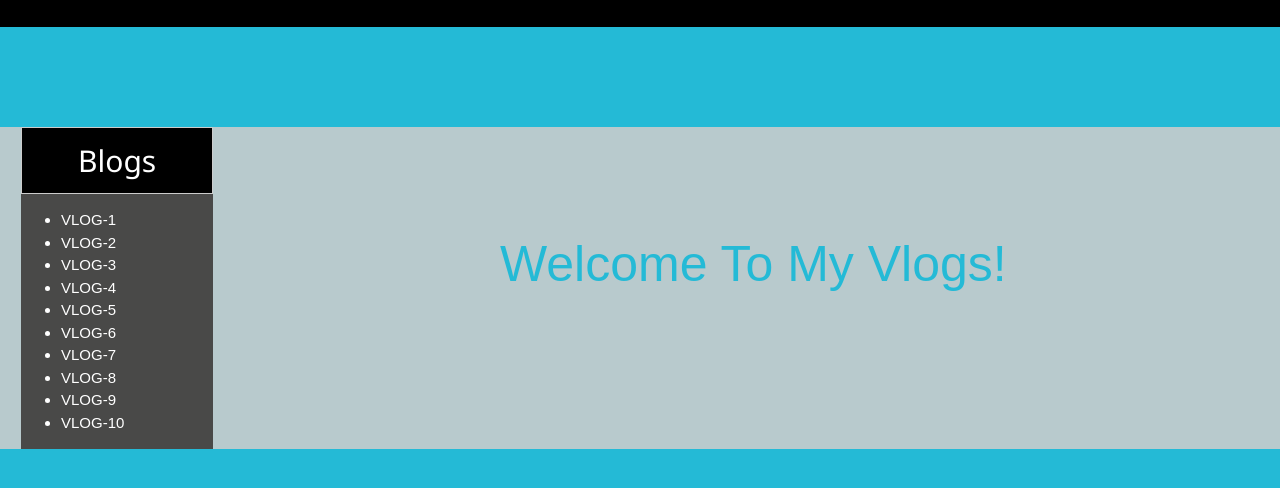
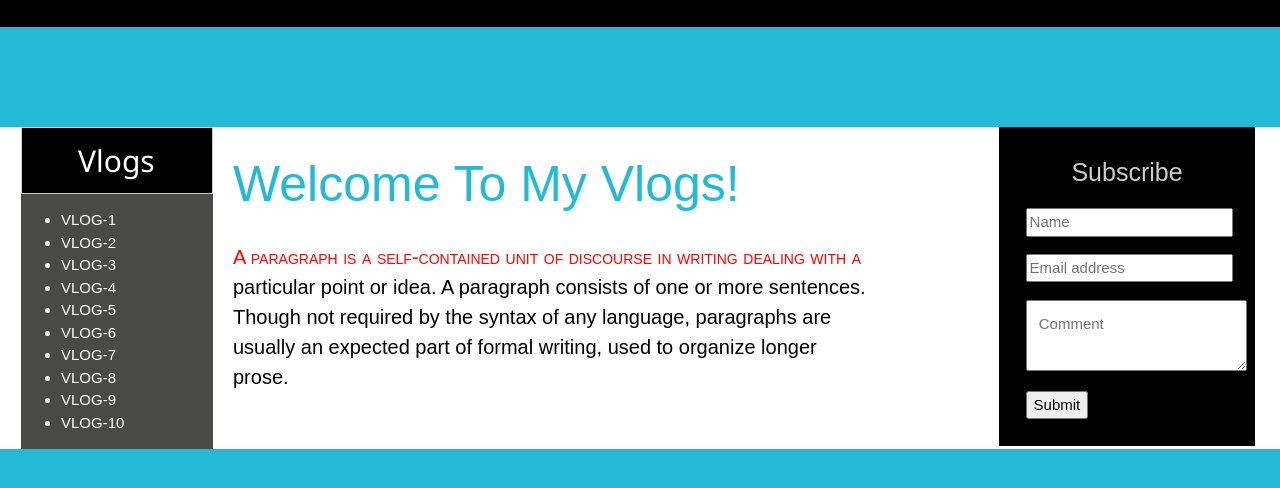
Before and after one commit to nishanttiwary49/Vlog_html, a plain HTML site: page index.html in a window 1280 px wide. Shown: the part 118-606 px from the top of the page. Drawn offline with nearby package versions, Linux system fonts and the light colour scheme.

Commit message:
second commit

```diff
--- a/Style.css
+++ b/Style.css
@@ -1,6 +1,9 @@
 body {
     font-family: Arial, Helvetica, sans-serif;
     background-color: #24BAD6;
+  }
+  a:hover{
+    color: #24BAD6;
   }
     .container {
       background-color: #494948;
@@ -38,12 +41,10 @@ body {
       background-color: #24BAD6;
     }
     .modal-content {
-      background-color: rgba(204, 204, 204, 0.884);
+      background-color: white;
       display: inline-block;
       margin-top: 100px;
-      /* border: 1px solid #000; */
       width: 100%;
-      /* padding-bottom: 50px; */
     }
     .w3-container{
       background-color:#000;
@@ -112,15 +113,42 @@ body {
       float: none;
     }
   }
-    @media screen and (max-width: 300px) {
-      span.psw {
-         display: block;
-         float: none;
-      }
-    }
     .para{
-      padding-left: 500px;
-      padding-top: 100px;
+      margin-left: 20px;
+      margin-top: 20px;
       color:#24BAD6 ;
       font-size: 50px;
+      float: left;
+      width: 50%;
     }
+    p::first-line {
+      color: #ff0000;
+      font-variant: small-caps;
+    }
+    .line{
+    font-size: 20px;
+    color: #000;
+    }
+    .table{
+      border: 1px solid #000;
+      background-color: #000;
+      width: 20%;
+      float: right;
+      margin-right: 25px;
+      padding: 2%;
+    }
+    .table textarea {
+      padding: 6%;
+      margin-top: 18px;
+    }
+    .table input{
+      margin-top: 17px;
+    }
+    .table button{
+      margin-top: 13px;
+    }
+    .subhead{
+      color: #ccc;
+      text-align: center;
+      font-size: 25px;
+    }
--- a/index.html
+++ b/index.html
@@ -10,7 +10,7 @@
   </head>
   <body>
     <div id="id01" class="modal">
-      <div class="header">
+      <header class="header">
         <img src="logo1.jpg" width="80" height="60" class="logo">
         <div class="header-right">
           <a class="active" href="#home">Home</a>
@@ -18,12 +18,12 @@
           <a href="#contact">Contact</a>
           <a href="#about">About</a>
         </div>
-      </div>
+      </header>
       <div class="modal-content animate">
         <div class="container">
           <div class="w3-row">
             <div class="w3-container w3-border">
-              <h2 class= heading>Blogs</h2>
+              <h2 class= heading>Vlogs</h2>
             </div>
           </div>
           <div class="box">
@@ -41,8 +41,19 @@
           </ul>
           </div>
         </div>
-        <div class="para">Welcome To My Vlogs!</div>
+        <div class="para">Welcome To My Vlogs!
+        <div class="line">
+        <p>A paragraph is a self-contained unit of discourse in writing dealing with a particular point or idea. A paragraph consists of one or more sentences. Though not required by the syntax of any language, paragraphs are usually an expected part of formal writing, used to organize longer prose.</p>
+        </div>
       </div>
+      <form class="table">
+        <div class="subhead">Subscribe</div>
+        <input type="text" placeholder="Name" name="name" id="name"></input>
+        <input type="email" placeholder="Email address" name="email" id="email">
+        <textarea placeholder="Comment" name="comment" id="comment"></textarea>
+        <button type="submit"onClick="Vlog_html()">Submit</button>
+      </form>
+    </div>
     </div>
   </body>
 </html>
```
